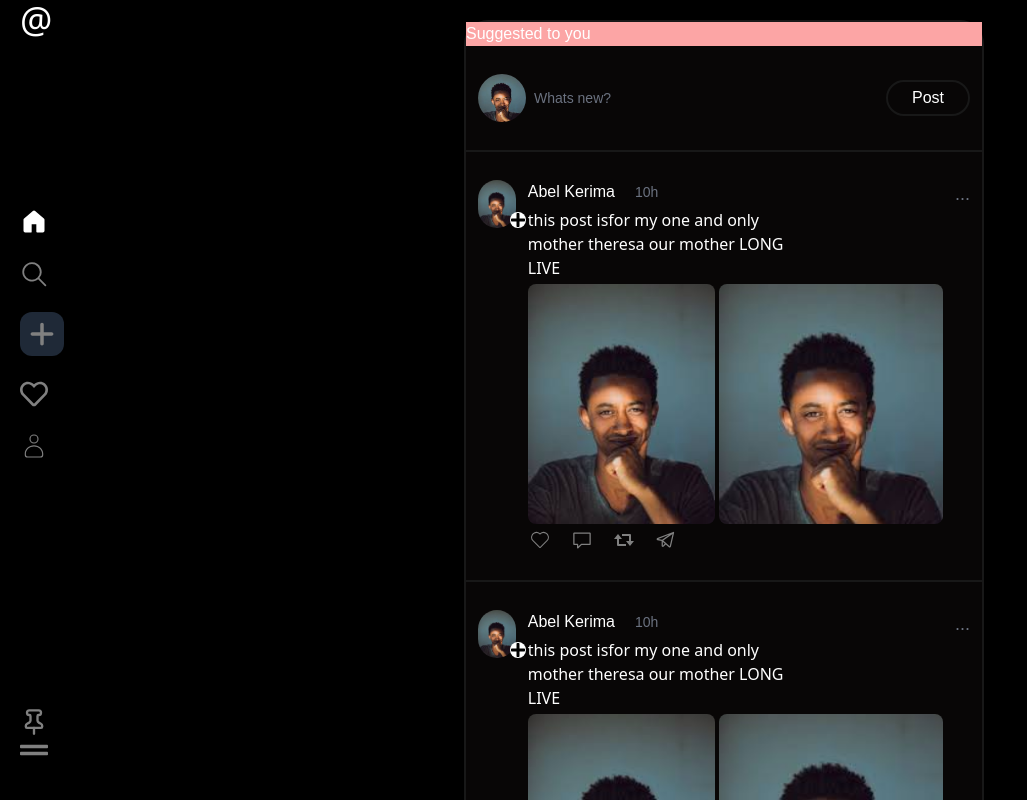
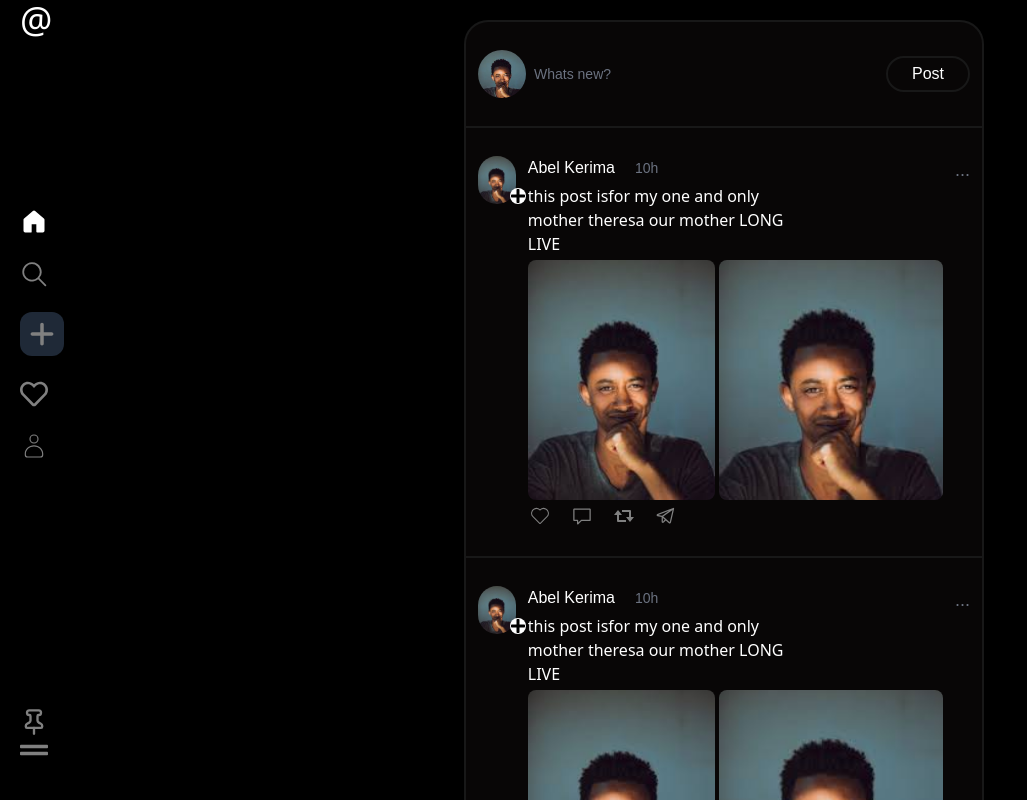
Before and after one commit to lleull/throne, a Next.js app: page / in a window 1280 px wide. Shown: the top 800 px of the page, without its empty margins (0-1027 px from the left). Built offline with nearby package versions, Linux system fonts and the light colour scheme.

Commit message:
Suggest to you

```diff
--- a/src/components/MainBox.tsx
+++ b/src/components/MainBox.tsx
@@ -5,7 +5,6 @@ const MainBox = ({ children }: any) => {
     return (
         <div className='w-screen h-[100vh] flex flex-row  justify-center overflow-scroll  relative  scrollbar-hide'>
             <div className='w-[65vh] border-custom-border bg-custom-light border-2 rounded-t-3xl border-b-0 mt-5   items-center justify-center  scrollbar-hide'>
-                <SuggestionPeople />
 
                 {children}
             </div>
```
